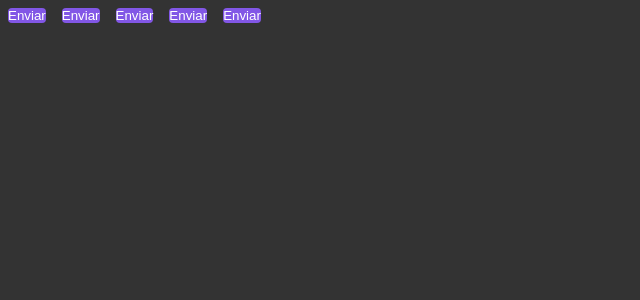
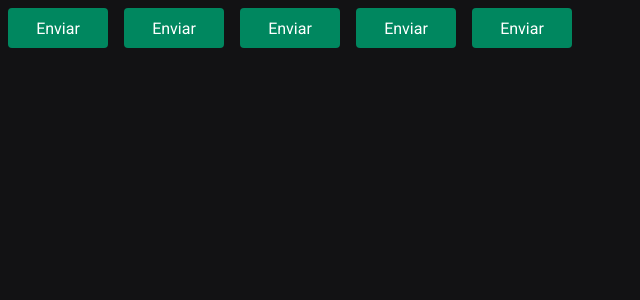
Before and after one commit to Guiihenriiq/Ignite-Timer, a React (Vite) app: page / in a window 1280 px wide. Shown: the top 300 px of the page, without its empty margins (0-640 px from the left). Built offline with nearby package versions, Linux system fonts and the light colour scheme.

Commit message:
Estrutura da aplicação - Cores & fonte

```diff
--- a/index.html
+++ b/index.html
@@ -2,8 +2,12 @@
 <html lang="en">
   <head>
     <meta charset="UTF-8" />
+    <link rel="preconnect" href="https://fonts.googleapis.com" />
+    <link rel="preconnect" href="https://fonts.gstatic.com" crossorigin />
     <link rel="icon" type="image/svg+xml" href="/vite.svg" />
     <meta name="viewport" content="width=device-width, initial-scale=1.0" />
+
+    <link href="https://fonts.googleapis.com/css2?family=Roboto+Mono:wght@700&family=Roboto:wght@400;700&display=swap" rel="stylesheet" />
     <title>Ignite Timer</title>
   </head>
   <body>
--- a/src/components/Button.styles.ts
+++ b/src/components/Button.styles.ts
@@ -2,21 +2,17 @@
 export type ButtonVariant = 'primary' | 'secondary' | 'danger' | 'success';
 
 interface ButtonContainerProps {
-    variant: ButtonVariant;
+  variant: ButtonVariant;
 }
 
-const buttonVariants = {
-    primary: 'purple',
-    secondary: 'orange',
-    danger: 'red',
-    success: 'green',
-};
 
 export const ButtonContainer = styled.button<ButtonContainerProps>`
+  width: 100px;
+  height: 40px;
   border-radius: 4px;
   border: 0;
   margin: 8px;
 
-  background-color: ${props => props.theme.primary};
+  background-color: ${props => props.theme["green-500"]};
   color: ${props => props.theme.white};
 `;
--- a/src/styles/global.ts
+++ b/src/styles/global.ts
@@ -6,8 +6,17 @@
         padding:0;
         box-sizing: border-box;
      }
+     :focus {
+        outline:0;
+        box-shadow: 0 0 0 2px ${props => props.theme["green-500"]};
+    }
      body {
-        background: #333;
-        color: #fff;
+        background: ${props => props.theme["gray-900"]};
+        color: ${props => props.theme["gray-300"]};
+     }
+     body, input, textarea, button {
+        font-family: 'Roboto', sans-serif;
+        font-weight: 400;
+        font-size: 1rem;
      }
 `;
--- a/src/styles/themes/default.ts
+++ b/src/styles/themes/default.ts
@@ -1,5 +1,21 @@
 export const defaultTheme = {
     white: '#FFF',
-    primary: '#8257e6',
-    secondary: 'orange',
+
+    'gray-100': '#E1E1E6',
+    'gray-300': '#C4C4CC',
+    'gray-400': '#8D8D99',
+    'gray-500': '#7C7C8A',
+    'gray-600': '#323238',
+    'gray-700': '#29292E',
+    'gray-800': '#202024',
+    'gray-900': '#121214',
+
+    'green-300': '#00B37E',
+    'green-500': '#00875F',
+    'green-700': '#015F43',
+
+    'red-500': '#AB222E',
+    'red-700': '#7A1921',
+
+    'yellow-500': '#FBA94C',
 }
```
